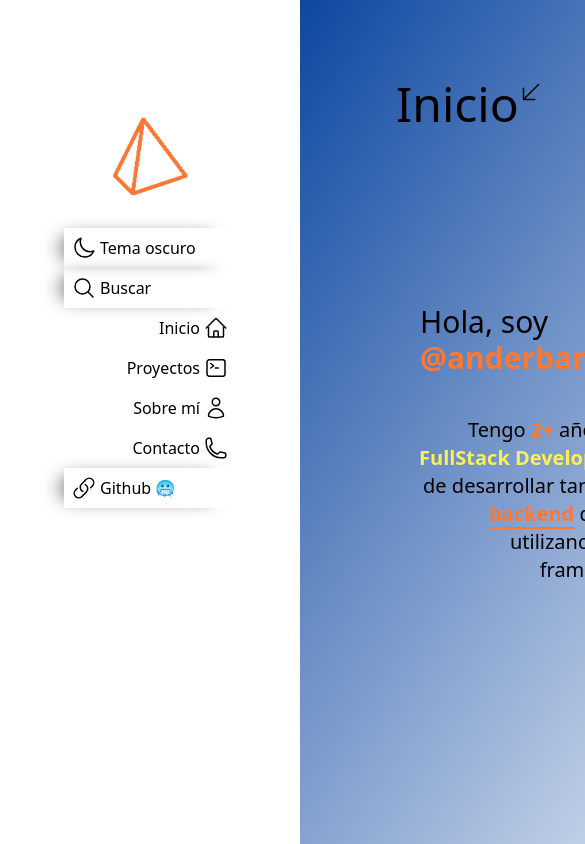
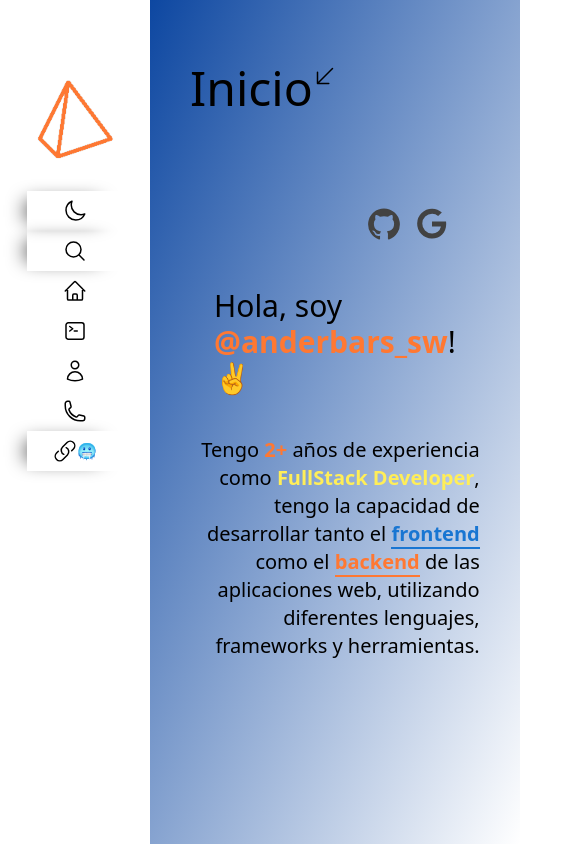
Before and after one commit to esnerf12/portfolio, a React (Vite) app in the folder client/: page / in a window 390 px wide. Shown: the top 844 px of the page, 585 px wide, since content can reach past the window. Built offline with nearby package versions, Linux system fonts and the light colour scheme.

Commit message:
Navbar responsive

```diff
--- a/client/src/components/Content.css
+++ b/client/src/components/Content.css
@@ -1,6 +1,12 @@
+@media (max-width: 700px) {
+  section {
+    padding: 40px !important;
+  }
+}
+
 main {
     display: grid;
-    grid-template-columns: minmax(300px, 1fr) minmax(600px, 6fr);
+    grid-template-columns: minmax(150px, 300px) minmax(auto, 1100px);
     font-family: system-ui, -apple-system, BlinkMacSystemFont, 'Segoe UI', Roboto, Oxygen, Ubuntu, Cantarell, 'Open Sans', 'Helvetica Neue', sans-serif;
 }
 
--- a/client/src/components/Navbar.css
+++ b/client/src/components/Navbar.css
@@ -1,6 +1,52 @@
 .darkModeEnabled {
   background-color: rgb(12, 12, 23);
   color: white;
+}
+
+@media (max-width: 900px) {
+  nav {
+    display: flex;
+    justify-content: center;
+    width: 250px !important;
+  }
+
+  ul {
+    display: flex;
+    flex-direction: column;
+    padding: 27px !important;
+  }
+
+  li {
+    display: flex;
+    justify-content: center !important;
+  }
+
+  nav span {
+    display: none;
+  }
+}
+
+@media (max-width: 700px) {
+  nav {
+    display: flex;
+    justify-content: center;
+    width: 150px !important;
+  }
+
+  ul {
+    display: flex;
+    flex-direction: column;
+    padding: 27px !important;
+  }
+
+  li {
+    display: flex;
+    justify-content: center !important;
+  }
+
+  nav span {
+    display: none;
+  }
 }
 
 nav {
--- a/client/src/components/Navbar.jsx
+++ b/client/src/components/Navbar.jsx
@@ -16,7 +16,7 @@ export function Navbar() {
   return (
     <>
       <nav className="overflow-auto">
-        <ul className="text-right p-16">
+        <ul className="text-right p-10">
           <div className="flex justify-center align-middle">
             <img
               className="w-24 rounded-3xl py-6"
```
